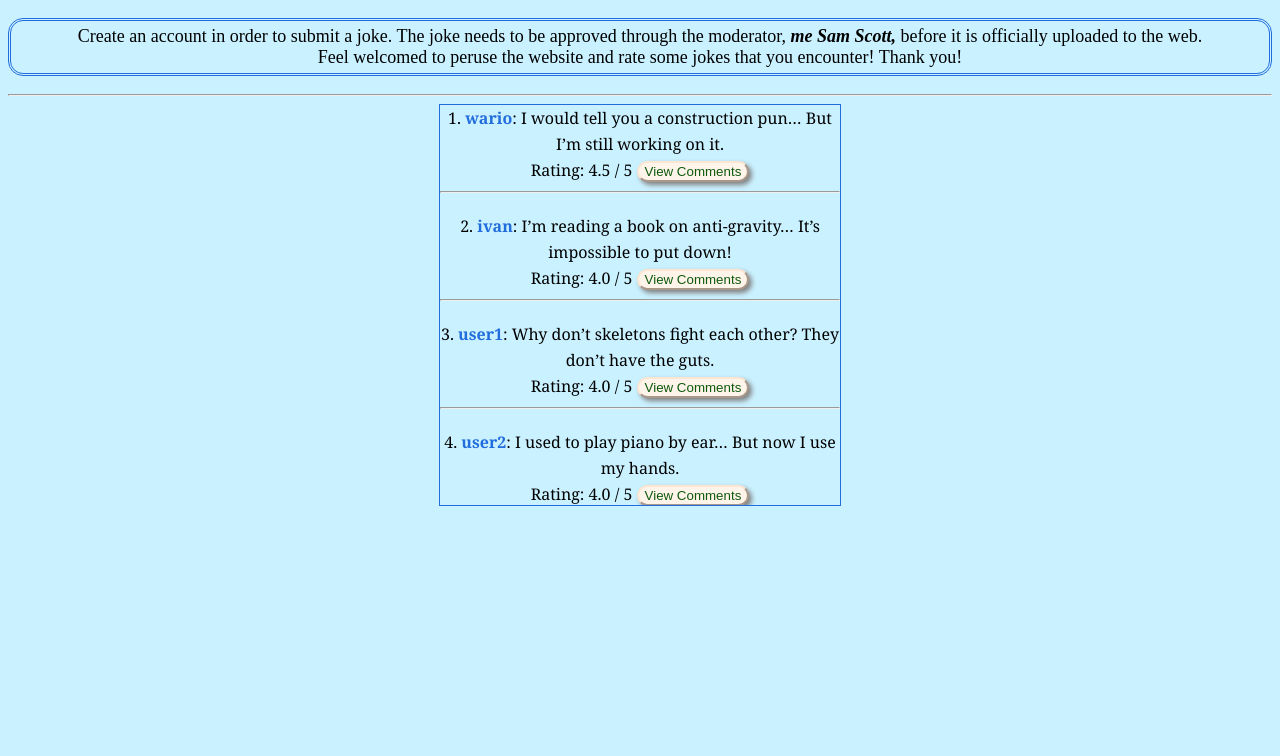
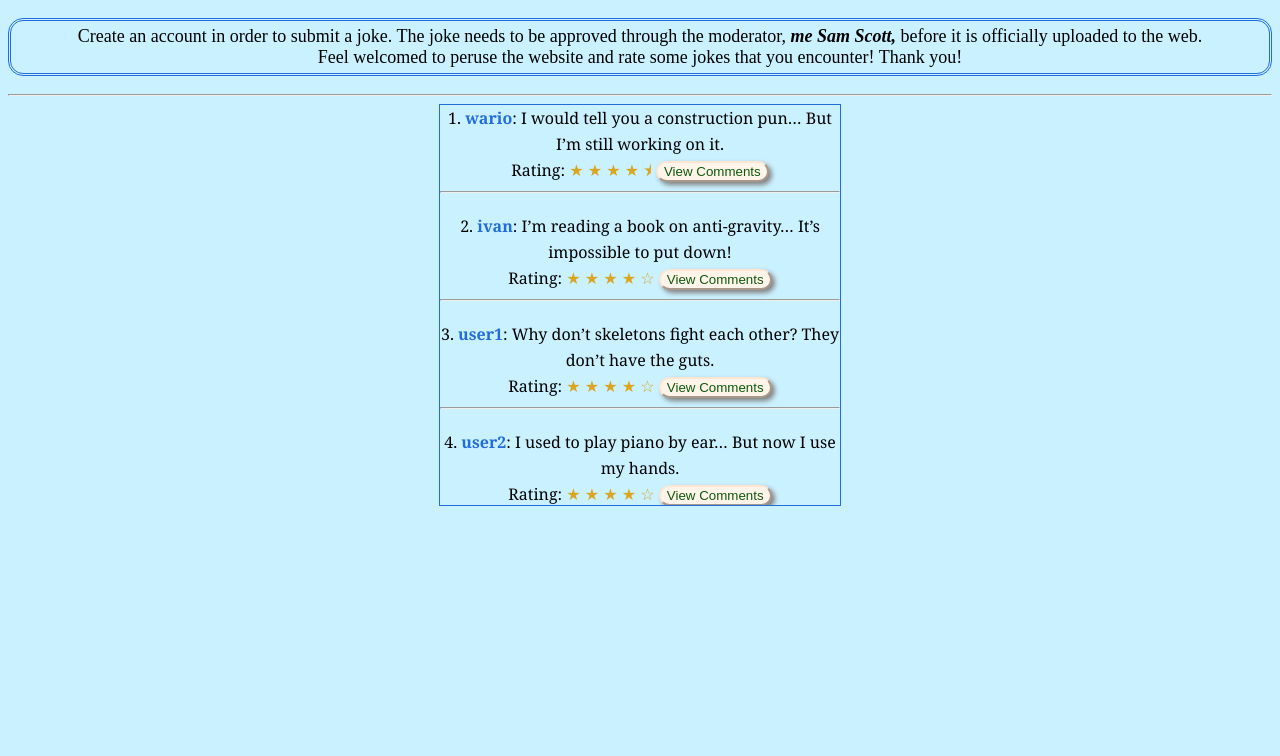
Before and after one commit to sascott9655/Joke-Webpage-, a Flask app: page / in a window 1280 px wide. Shown: the part 220-976 px from the top of the page. Run offline with Flask 3, Linux system fonts and the light colour scheme; data comes from the database, SQL or seed files in the repository; both versions use the stored data as it was after the commit.

Commit message:
implemented stars to our rating page

```diff
--- a/static/css/index.css
+++ b/static/css/index.css
@@ -32,6 +32,7 @@ button{
 button:hover{
 	background-color: rgb(253, 178, 108);
 	border-color:  rgb(253, 178, 108);
+	color:black;
 }
 nav{
 	word-spacing: 4px;
--- a/templates/index.html
+++ b/templates/index.html
@@ -55,7 +55,25 @@
                 {% for joke in jokes %}
                     <div class="joke-space">
                         {{ loop.index }}. <a class="user-links" href="{{ url_for('user_detail', user_id=joke.user_id) }}"><strong>{{ joke['username'] }}</a></strong>: {{ joke['content'] }}<br>
-                        Rating: {{ joke['rating'] or 0 }} / 5
+
+                         Rating:
+                         {% set full_stars = joke['rating'] | int %}
+                         {% set half_stars = 1 if joke['rating'] - full_stars >= 0.5 else 0 %}
+                         {% set frac_stars = 1 if joke['rating'] - full_stars <= 0.4 and joke['rating'] - full_stars >= 0.1 else 0 %}
+                         {% set empty_stars = 5 - full_stars - half_stars - frac_stars %}
+                         {% for i in range(full_stars) %}
+                            <span style="color:goldenrod";>★</span>
+                         {% endfor %}
+                         {% if frac_stars %}
+                            <span style="color:goldenrod";></span>
+                         {% endif %}
+                         {% if half_stars %}
+                            <span style="color:goldenrod";>⯨</span>
+                         {% endif %}
+                         {% for i in range(empty_stars) %}
+                            <span style="color:goldenrod";>☆</span>
+                         {% endfor %}
+
                          <a href="{{ url_for('joke_detail', joke_id=joke.id) }}">
                             <button type="submit">View Comments</button>
                          </a>
```
Also changed, not shown: jokes.db.
